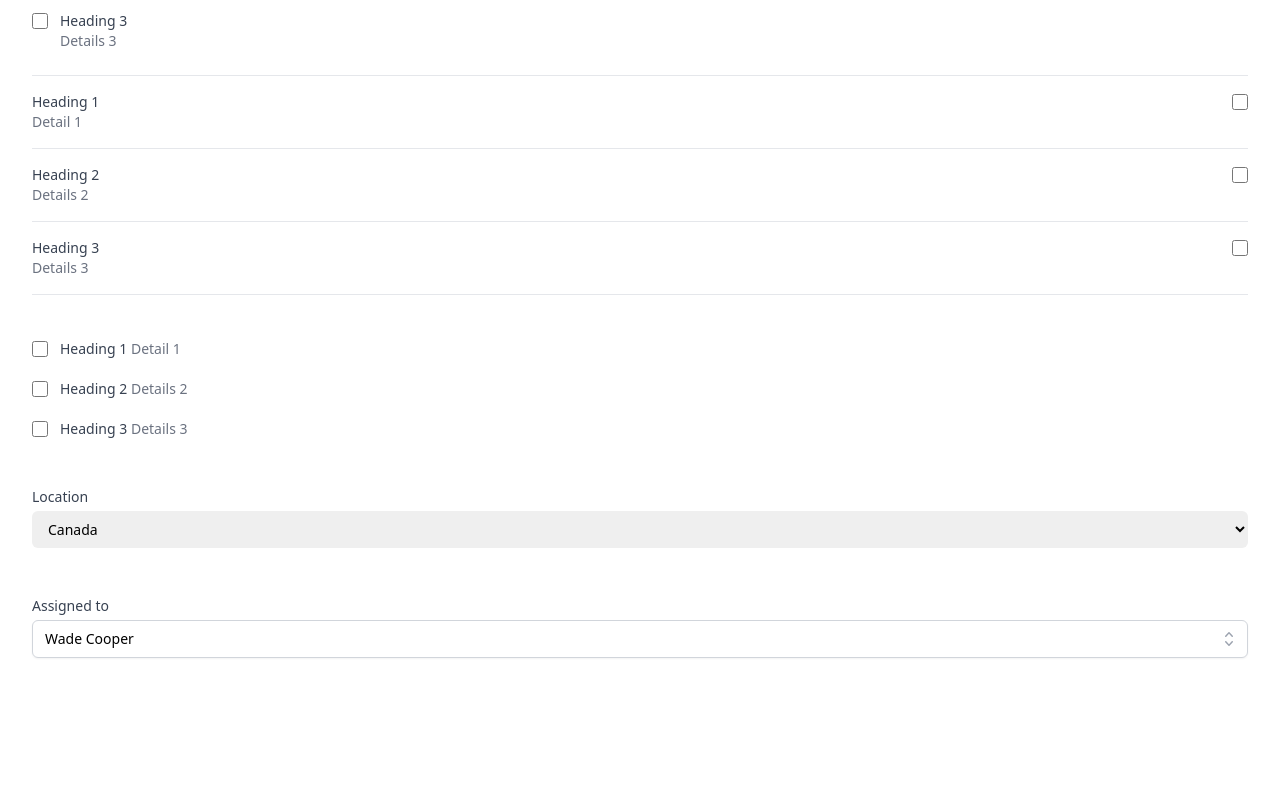
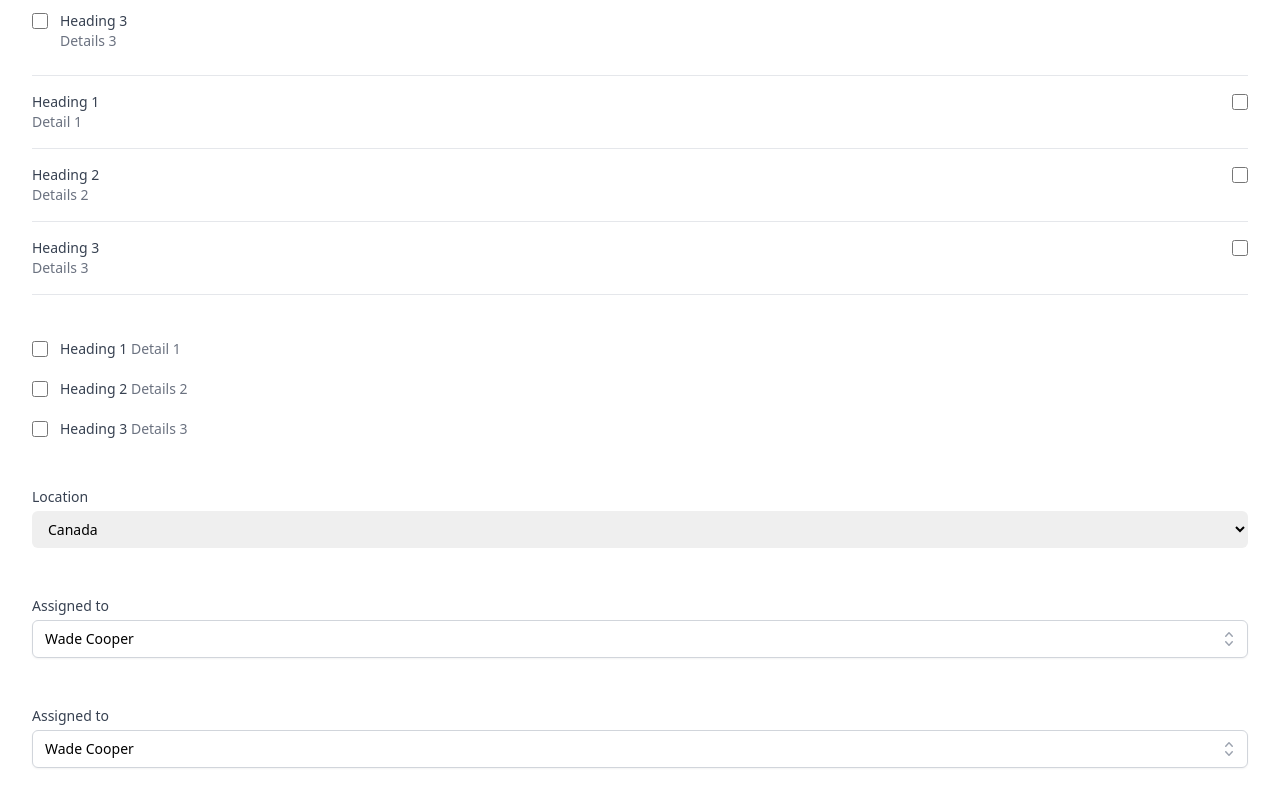
Before and after one commit to xebi14/react-ts-library, a React (Create React App) app: page /components in a window 1280 px wide. Shown: the part 1542-2342 px from the top of the page. Before the commit the page ends 2232 px from the top, so only its background shows below. Built offline with nearby package versions, Linux system fonts and the light colour scheme.

Commit message:
variants added to Radio component

```diff
--- a/src/components/SelectMenu/SelectMenu.tsx
+++ b/src/components/SelectMenu/SelectMenu.tsx
@@ -60,7 +60,45 @@ export const SelectMenu = ({ menuItems, menuLable, variant = Variant.SIMPLE_NATI
       )
 
     case "CheckOnLeft":
-      return <div></div>
+      return (
+        <div>
+          <Listbox value={selected} onChange={setSelected}>
+            {({ open }) => (
+              <>
+                <Listbox.Label className="block text-sm font-medium text-gray-700">Assigned to</Listbox.Label>
+                <div className="relative mt-1">
+                  <Listbox.Button className="relative w-full cursor-default rounded-md border border-gray-300 bg-white py-2 pl-3 pr-10 text-left shadow-sm focus:border-indigo-500 focus:outline-none focus:ring-1 focus:ring-indigo-500 sm:text-sm">
+                    <span className="block truncate">{selected.item}</span>
+                    <span className="pointer-events-none absolute inset-y-0 right-0 flex items-center pr-2">
+                      <ChevronUpDownIcon className="h-5 w-5 text-gray-400" aria-hidden="true" />
+                    </span>
+                  </Listbox.Button>
+
+                  <Transition show={open} as={Fragment} leave="transition ease-in duration-100" leaveFrom="opacity-100" leaveTo="opacity-0">
+                    <Listbox.Options className="absolute z-10 mt-1 max-h-60 w-full overflow-auto rounded-md bg-white py-1 text-base shadow-lg ring-1 ring-black ring-opacity-5 focus:outline-none sm:text-sm">
+                      {menuItems.map((item) => (
+                        <Listbox.Option key={item.id} className={({ active }) => classNames(active ? "text-white bg-indigo-600" : "text-gray-900", "relative cursor-default select-none py-2 pl-8 pr-4")} value={item}>
+                          {({ selected, active }) => (
+                            <>
+                              <span className={classNames(selected ? "font-semibold" : "font-normal", "block truncate")}>{item.item}</span>
+
+                              {selected ? (
+                                <span className={classNames(active ? "text-white" : "text-indigo-600", "absolute inset-y-0 left-0 flex items-center pl-1.5")}>
+                                  <CheckIcon className="h-5 w-5" aria-hidden="true" />
+                                </span>
+                              ) : null}
+                            </>
+                          )}
+                        </Listbox.Option>
+                      ))}
+                    </Listbox.Options>
+                  </Transition>
+                </div>
+              </>
+            )}
+          </Listbox>
+        </div>
+      )
 
     default:
       return (
--- a/src/pages/Components.js
+++ b/src/pages/Components.js
@@ -92,6 +92,9 @@ function Components() {
       <br></br>
       <br></br>
       <SelectMenu menuLable="Assigned to" menuItems={[{id:1, item:"Wade Cooper"}, {id:2 ,item:"Arlene Mccoy"}, {id:3 , item:"Devon Webb"},{id:4, item: "Tom Cook"}]} variant={SelectMenu.variant.SIMPLE_CUSTOM} />
+      <br></br>
+      <br></br>
+      <SelectMenu menuLable="Assigned to" menuItems={[{id:1, item:"Wade Cooper"}, {id:2 ,item:"Arlene Mccoy"}, {id:3 , item:"Devon Webb"},{id:4, item: "Tom Cook"}]} variant={SelectMenu.variant.CHECK_ON_LEFT} />
     </div>
   )
 }
```
